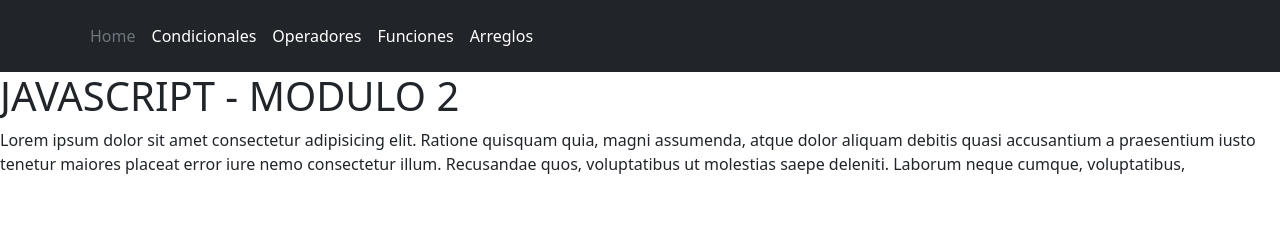
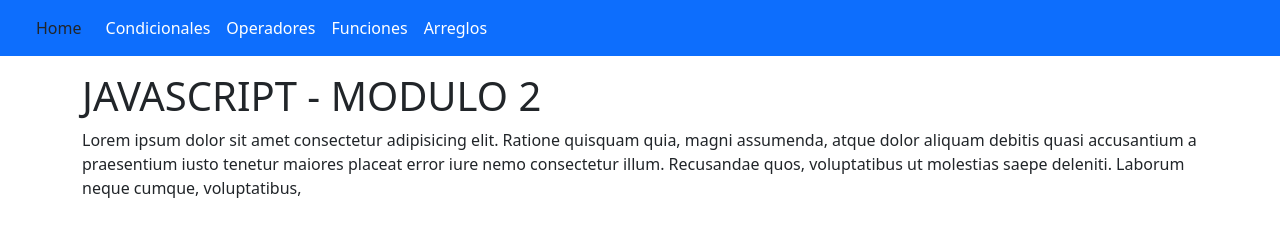
Before and after one commit to wevillegas/MyRepository, a plain HTML site: page index.html in a window 1280 px wide. Drawn offline with nearby package versions, Linux system fonts and the light colour scheme.

Commit message:
Small changes in home, page: functions & arrays structure

```diff
--- a/index.html
+++ b/index.html
@@ -9,25 +9,28 @@
 </head>
 <body>
 
-    <header class="p-3 bg-dark text-white">
-        <div class="container">
+    <header class="p-2 bg-primary text-white">
+        <div class="container-fluid">
           <div class="d-flex flex-wrap align-items-center justify-content-center justify-content-lg-start">
 
 
             <ul class="nav col-12 col-lg-auto me-lg-auto mb-2 justify-content-center mb-md-0">
-              <li><a href="/index.html" class="nav-link px-2 text-secondary">Home</a></li>
+              <li><a href="/index.html" class="nav-link text-dark">Home</a></li>
               <li><a href="/pages/conditionals.html" class="nav-link px-2 text-white">Condicionales</a></li>
               <li><a href="/pages/operators.html" class="nav-link px-2 text-white">Operadores</a></li>
-              <li><a href="/pages/functions.html" class="nav-link px-2 text-white">Funciones</a></li>
-              <li><a href="/pages/arrays.html" class="nav-link px-2 text-white">Arreglos</a></li>
+              <li><a href="/pages/functions/functions.html" class="nav-link px-2 text-white">Funciones</a></li>
+              <li><a href="/pages/arrays/arrays.html" class="nav-link px-2 text-white">Arreglos</a></li>
             </ul>
 
           </div>
         </div>
       </header>
-    <h1>JAVASCRIPT - MODULO 2</h1>
-    <p>Lorem ipsum dolor sit amet consectetur adipisicing elit. Ratione quisquam quia, magni assumenda, atque dolor aliquam debitis quasi accusantium a praesentium iusto tenetur maiores placeat error iure nemo consectetur illum.
-    Recusandae quos, voluptatibus ut molestias saepe deleniti. Laborum neque cumque, voluptatibus, </p>
+    <div class="container-lg py-3">
+        <h1>JAVASCRIPT - MODULO 2</h1>
+        <p>Lorem ipsum dolor sit amet consectetur adipisicing elit. Ratione quisquam quia, magni assumenda, atque dolor aliquam debitis quasi accusantium a praesentium iusto tenetur maiores placeat error iure nemo consectetur illum.
+        Recusandae quos, voluptatibus ut molestias saepe deleniti. Laborum neque cumque, voluptatibus, </p>
+    </div>
+
 
     <script src="/JS/index.js"></script>
     <script src="https://cdn.jsdelivr.net/npm/bootstrap@5.0.2/dist/js/bootstrap.bundle.min.js" integrity="sha384-MrcW6ZMFYlzcLA8Nl+NtUVF0sA7MsXsP1UyJoMp4YLEuNSfAP+JcXn/tWtIaxVXM" crossorigin="anonymous"></script>
```
Also changed, not shown: pages/arrays/arrays.html (+12 -0 lines), pages/functions/functions.html (+12 -0 lines).
